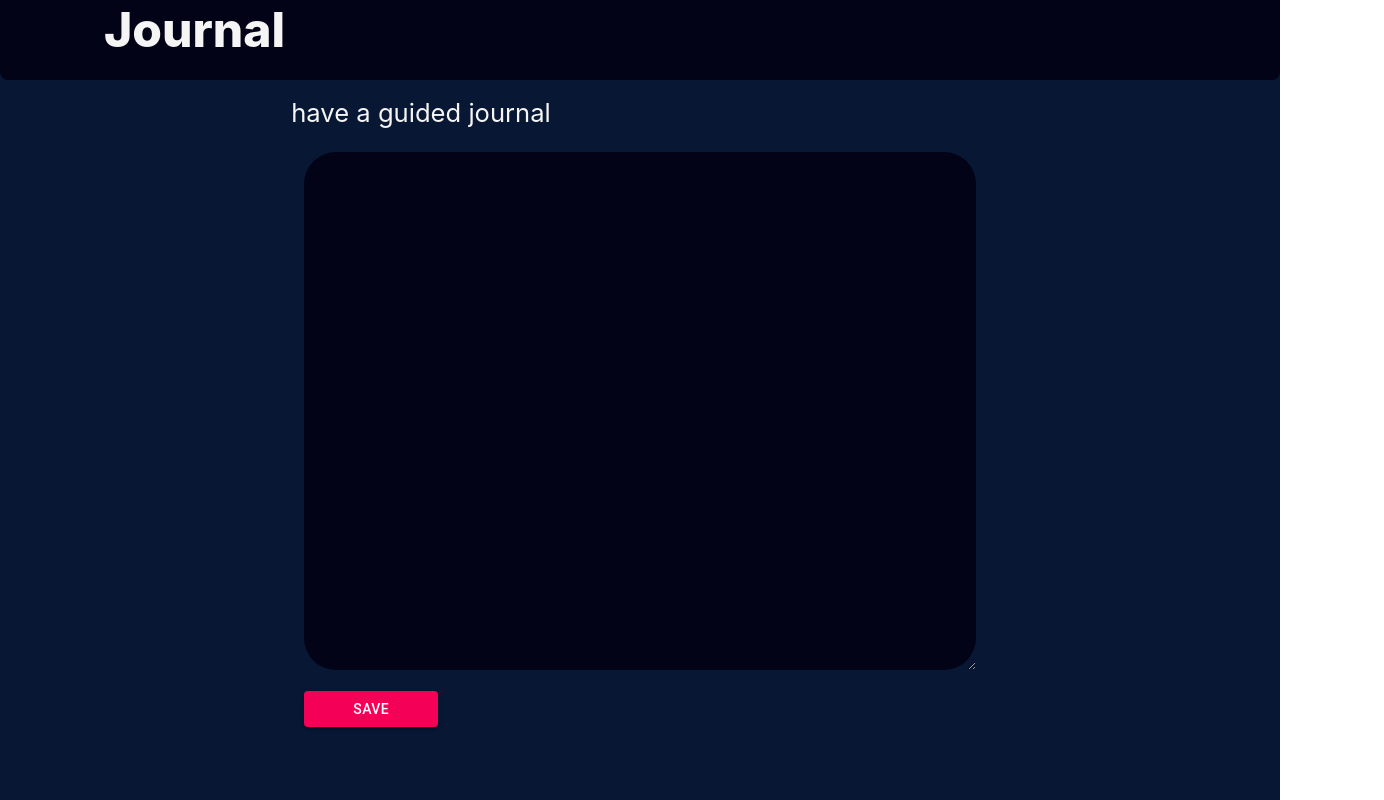
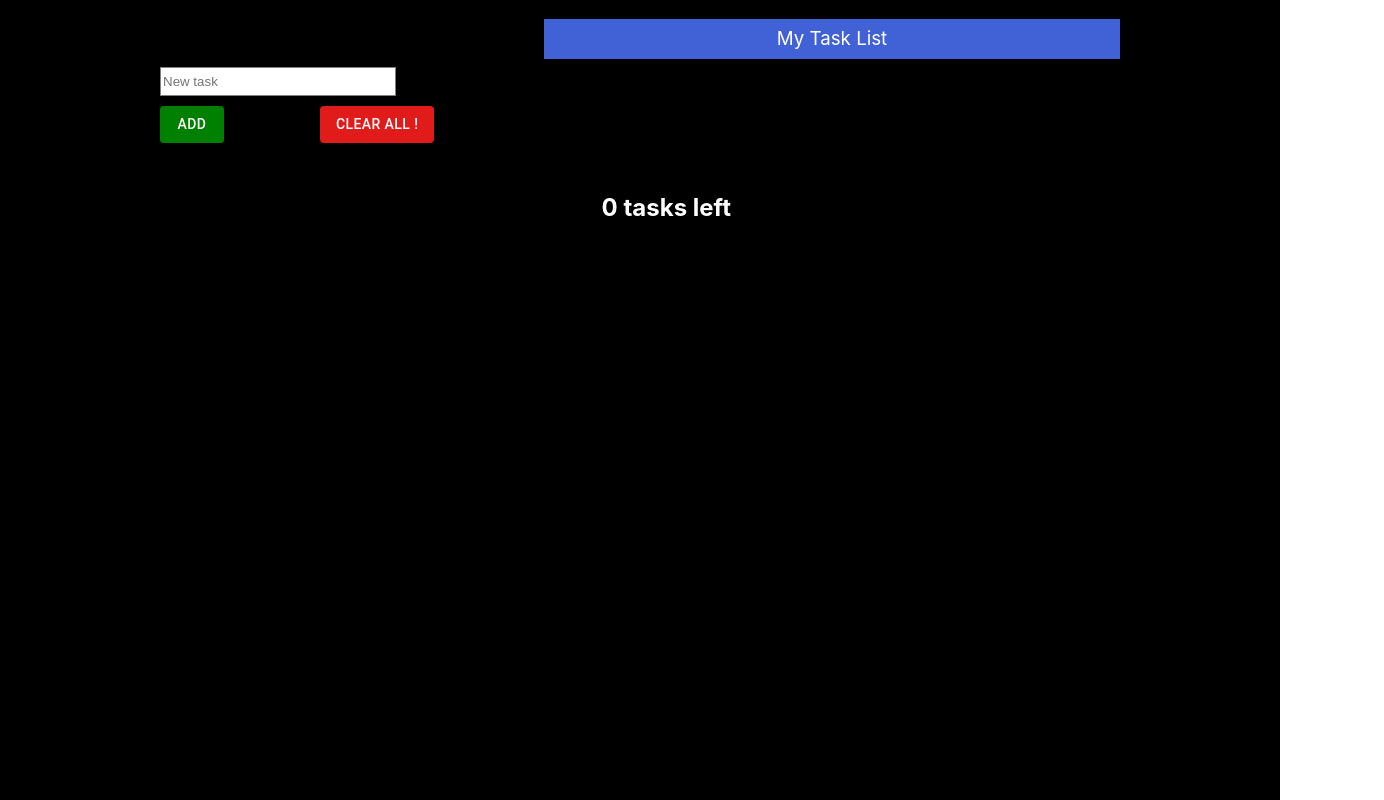
Before and after one commit to debasish-creator/resonate2k21, a React (Create React App) app: page / in a window 1280 px wide. Shown: the whole page, 1384 px wide, since content can reach past the window. Built offline with nearby package versions, Linux system fonts and the light colour scheme.

Commit message:
Created routes but not linked, created todo list app(needs better color theme)

```diff
--- a/src/App.js
+++ b/src/App.js
@@ -4,6 +4,8 @@ import Cards from "./components/Cards/Cards";
 import WideCards from "./components/WideCards/WideCards";
 import Quotes from "./pages/Quotes/Quotes";
 import Journal from "./components/Journal/Journal";
+import Routes from "./Routes";
+import TodoContainer from "./pages/TodoList/TodoContainer";
 function App() {
   return (
     <div>
@@ -11,7 +13,9 @@ function App() {
       {/* <Cards /> */}
       {/* <WideCards /> */}
       {/* <Quotes /> */}
-      <Journal />
+      {/* <Journal /> */}
+      {/* <Routes /> */}
+      <TodoContainer />
     </div>
   );
 }
--- /dev/null
+++ b/src/Routes.js
@@ -0,0 +1,24 @@
+import React from "react";
+import { BrowserRouter as Router, Switch, Route } from "react-router-dom";
+import Journal from "./components/Journal/Journal";
+import Widecards from "./components/WideCards/WideCards";
+import Widecard from "./components/WideCards/WideCard";
+
+const Routes = () => {
+  return (
+    <Router>
+      <Switch>
+        <Route exact path="/">
+          <Widecards />
+          <Widecards />
+          {/* <Widecard /> */}
+        </Route>
+        <Route path="/journal">
+          <Journal />
+        </Route>
+      </Switch>
+    </Router>
+  );
+};
+
+export default Routes;
--- a/src/components/WideCards/WideCard.js
+++ b/src/components/WideCards/WideCard.js
@@ -1,5 +1,7 @@
 import React from "react";
 import styled from "styled-components";
+import { Link } from "react-router-dom";
+
 const Widecard = () => {
   return (
     <>
@@ -19,7 +21,6 @@ const SingleWideCard = styled.div`
   /* border: 2px solid red; */
   margin-bottom: 2.5rem;
   border-radius: 1.2rem;
-
   position: relative;
   > h1 {
     color: whitesmoke;
--- a/src/components/WideCards/WideCards.js
+++ b/src/components/WideCards/WideCards.js
@@ -6,7 +6,7 @@ const Widecards = () => {
     <>
       <WidecardContainer>
         <WideCard />
-        <WideCard />
+        {/* <WideCard /> */}
       </WidecardContainer>
     </>
   );
--- /dev/null
+++ b/src/pages/TodoList/ListTodo.js
@@ -0,0 +1,40 @@
+import React from "react";
+import styled from "styled-components";
+// import CloseIcon from "@material-ui/icons/Close";
+// import CloseIcon from "@material-ui/icons/Close";
+// import ClearIcon from "@material-ui/icons/Clear";
+// import DeleteForeverIcon from "@material-ui/icons/DeleteForever";
+// import DeleteIcon from "@mui/icons-material/Delete";
+
+const ListTodo = ({ todo, removeTodo }) => {
+  return (
+    <ContainerRightBottom>
+      {/* {console.log(todo.id)} */}
+      <p>{todo.name}</p>
+
+      <button onClick={() => removeTodo(todo.id)}>{/* <CloseIcon /> */}</button>
+    </ContainerRightBottom>
+  );
+};
+
+export default ListTodo;
+const ContainerRightBottom = styled.div`
+  border: 1px solid gray;
+  padding-bottom: 30px;
+  display: flex;
+  justify-content: space-between;
+  > p {
+    padding-left: 20px;
+    display: flex;
+    justify-content: center;
+    padding-top: 30px;
+    color: white;
+  }
+  /* > button {
+    background-color: red;
+    color: white;
+    font-weight: lighter;
+    margin-top: auto;
+    margin-right: 20px;
+  } */
+`;
--- /dev/null
+++ b/src/pages/TodoList/ListTodos.js
@@ -0,0 +1,9 @@
+import React from "react";
+import ListTodo from "./ListTodo";
+const ListTodos = ({ todos, removeTodo }) => {
+  return todos.map((todo) => {
+    return <ListTodo key={todo.id} todo={todo} removeTodo={removeTodo} />;
+  });
+};
+
+export default ListTodos;
--- /dev/null
+++ b/src/pages/TodoList/TodoContainer.js
@@ -0,0 +1,146 @@
+import React from "react";
+import styled from "styled-components";
+import { Button } from "@material-ui/core";
+import { useState, useEffect, useRef } from "react";
+import ListTodos from "./ListTodos";
+const TodoContainer = () => {
+  // Initially todo has no value
+  const [todos, setTodos] = useState([]);
+  const todoRef = useRef();
+  let c = Math.random();
+  const addTodo = (e) => {
+    // The below line returns an object
+    const names = todoRef.current.value;
+    if (names === "") return;
+    setTodos((lastTodo) => {
+      // To store the previous values of the todolist
+      return [...lastTodo, { id: ++c, name: names, complete: false }];
+    });
+    // In order to take in new values
+    // console.log(todos);
+
+    todoRef.current.value = null;
+  };
+  const clearTodos = () => {
+    setTodos([]);
+    // console.log(todos);
+  };
+  const removeTodo = (id) => {
+    const newTodos = todos.filter((todo) => todo.id !== id);
+    setTodos(newTodos);
+  };
+  return (
+    <>
+      <Cover>
+        <Container>
+          <ContainerLeft>
+            <h3>Add New Task:</h3>
+
+            <input ref={todoRef} placeholder="New task" />
+            <ContainerLeftButton>
+              <Button variant="contained" color="secondary" onClick={addTodo}>
+                Add
+              </Button>
+              <Button variant="contained" color="primary" onClick={clearTodos}>
+                Clear All !
+              </Button>
+            </ContainerLeftButton>
+          </ContainerLeft>
+
+          <ContainerRight>
+            <nav>
+              <h3>My Task List</h3>
+            </nav>
+
+            <ListTodos todos={todos} removeTodo={removeTodo} />
+
+            {/* <ContainerRightBottom> */}
+            {/* From here we will send the data to another container */}
+            {/* <ListTodos todos={todos} />
+          <button>
+            <CloseIcon />
+          </button>
+        </ContainerRightBottom> */}
+          </ContainerRight>
+        </Container>
+        <Bottom>
+          <h2>{todos.length} tasks left</h2>
+        </Bottom>
+      </Cover>
+    </>
+  );
+};
+
+export default TodoContainer;
+const Cover = styled.div`
+  background-color: black;
+  height: 100vh;
+  width: 100vw;
+`;
+
+const Container = styled.div`
+  display: flex;
+  /* background-color: black;
+  height: 100vh;
+  width: 100vw; */
+`;
+const ContainerLeft = styled.div`
+  flex: 0.4;
+  /* background-color: black; */
+
+  /* align-items: center; */
+  margin-left: 10rem;
+  justify-content: center;
+  > input {
+    width: 60%;
+    height: 25px;
+    /* border: none; */
+    outline: none;
+    border: 0.1px solid gray;
+    margin-top: 7px;
+  }
+`;
+
+const ContainerLeftButton = styled.div`
+  display: flex;
+  button {
+    margin-top: 10px;
+    background-color: #e11a1a;
+  }
+  button:first-child {
+    margin-right: 25%;
+    background-color: green;
+  }
+`;
+
+const ContainerRight = styled.div`
+  flex: 0.6;
+  margin-right: 10rem;
+  > nav {
+    background-color: #4161d7;
+    color: white;
+    height: 40px;
+    text-align: center;
+  }
+  > nav > h3 {
+    font-weight: 400;
+    padding-top: 0.5rem;
+  }
+`;
+
+const ContainerRightBottom = styled.div`
+  border: 1px solid gray;
+  padding-bottom: 30px;
+  display: flex;
+  justify-content: space-between;
+`;
+
+const Bottom = styled.div`
+  color: black;
+  position: relative;
+  margin: 50px 0;
+  margin-left: 47%;
+  > h2 {
+    color: white;
+  }
+`;
```
Also changed, not shown: src/pages/TodoList/Navbar.js (added, +20 -0 lines).
